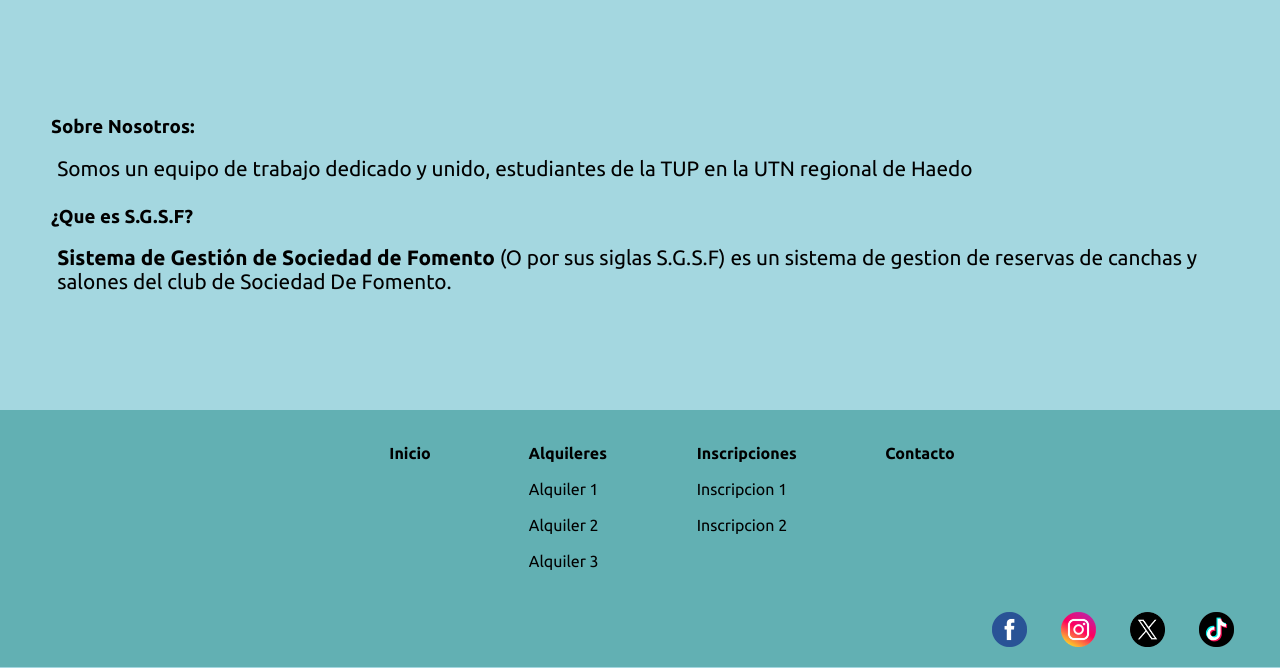
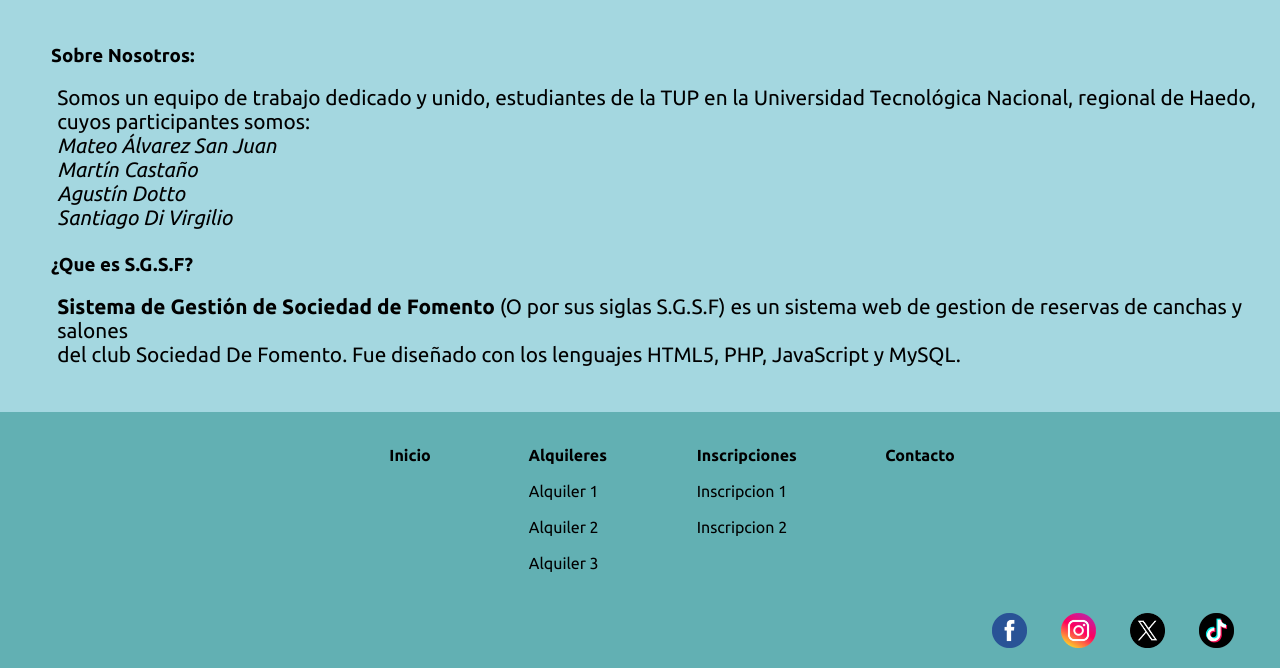
Before and after one commit to SantiagoDiVirgilio/Proyecto_SF, a PHP site: page / in a window 1280 px wide. Shown: the part 133-801 px from the top of the page. Run offline with PHP 8.4, Linux system fonts and the light colour scheme.

Commit message:
Update index.php

```diff
--- a/index.php
+++ b/index.php
@@ -45,13 +45,19 @@
 		<div class="columna-texto">
 			<article >
 				<h3>Sobre Nosotros:</h3>
-					<p>Somos un equipo de trabajo dedicado y unido, estudiantes de la TUP en la UTN regional de Haedo
+					<p>Somos un equipo de trabajo dedicado y unido, estudiantes de la TUP en la Universidad Tecnológica Nacional, regional de Haedo,
+					<br>cuyos participantes somos:
+					<br><i>Mateo Álvarez San Juan</i>
+					<br><i>Martín Castaño</i>
+					<br><i>Agustín Dotto</i>
+					<br><i>Santiago Di Virgilio</i>
 					</p>
 			</article>
 
 			<article>
 				<h3>¿Que es S.G.S.F?</h3>
-					<p><strong>Sistema de Gestión de Sociedad de Fomento</strong> (O por sus siglas S.G.S.F) es un sistema de gestion de reservas de canchas y salones del club de Sociedad De Fomento.
+					<p><strong>Sistema de Gestión de Sociedad de Fomento</strong> (O por sus siglas S.G.S.F) es un sistema web de gestion de reservas de canchas y salones
+					<br>del club Sociedad De Fomento. Fue diseñado con los lenguajes HTML5, PHP, JavaScript y MySQL.
 					</p>
 			</article>
 
```
